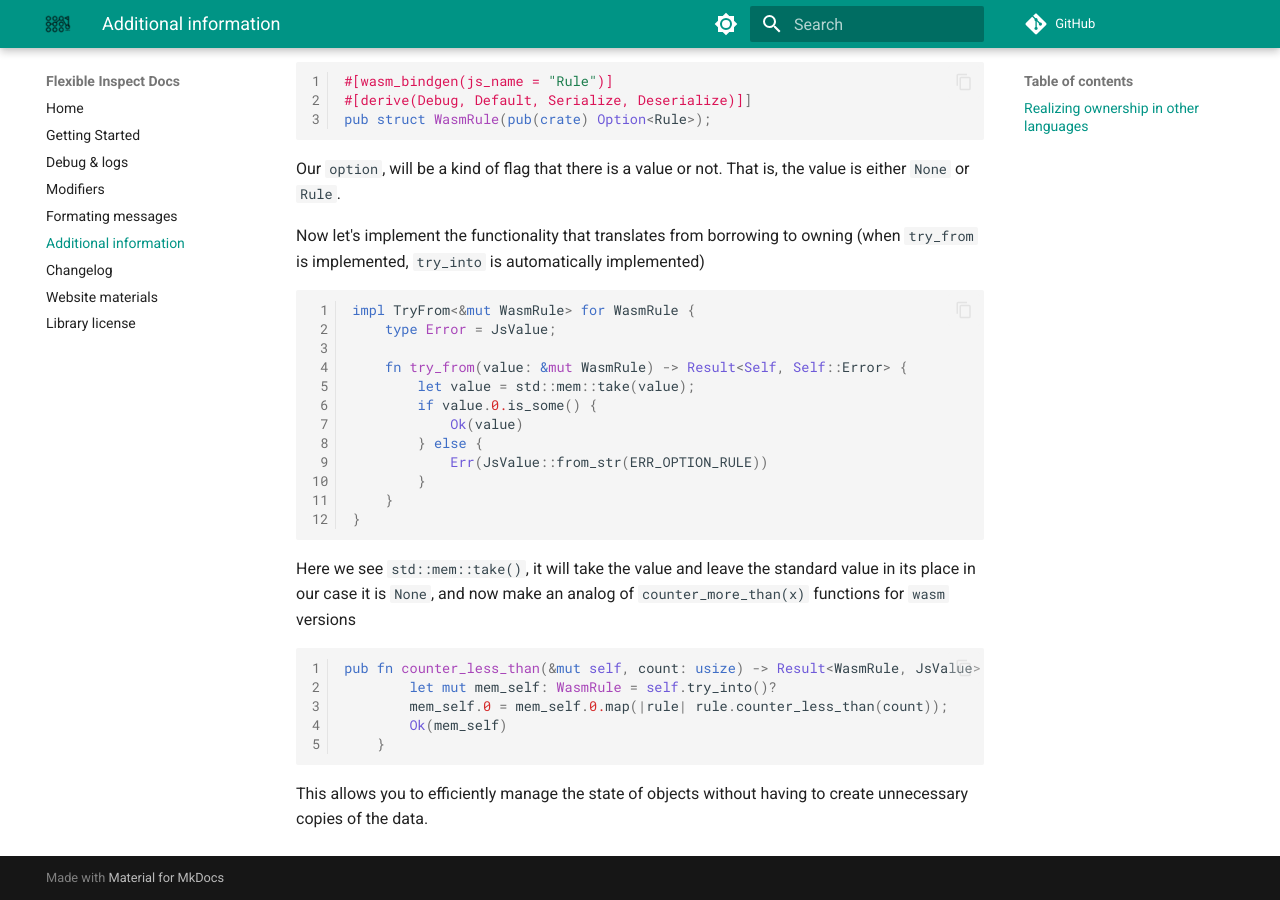
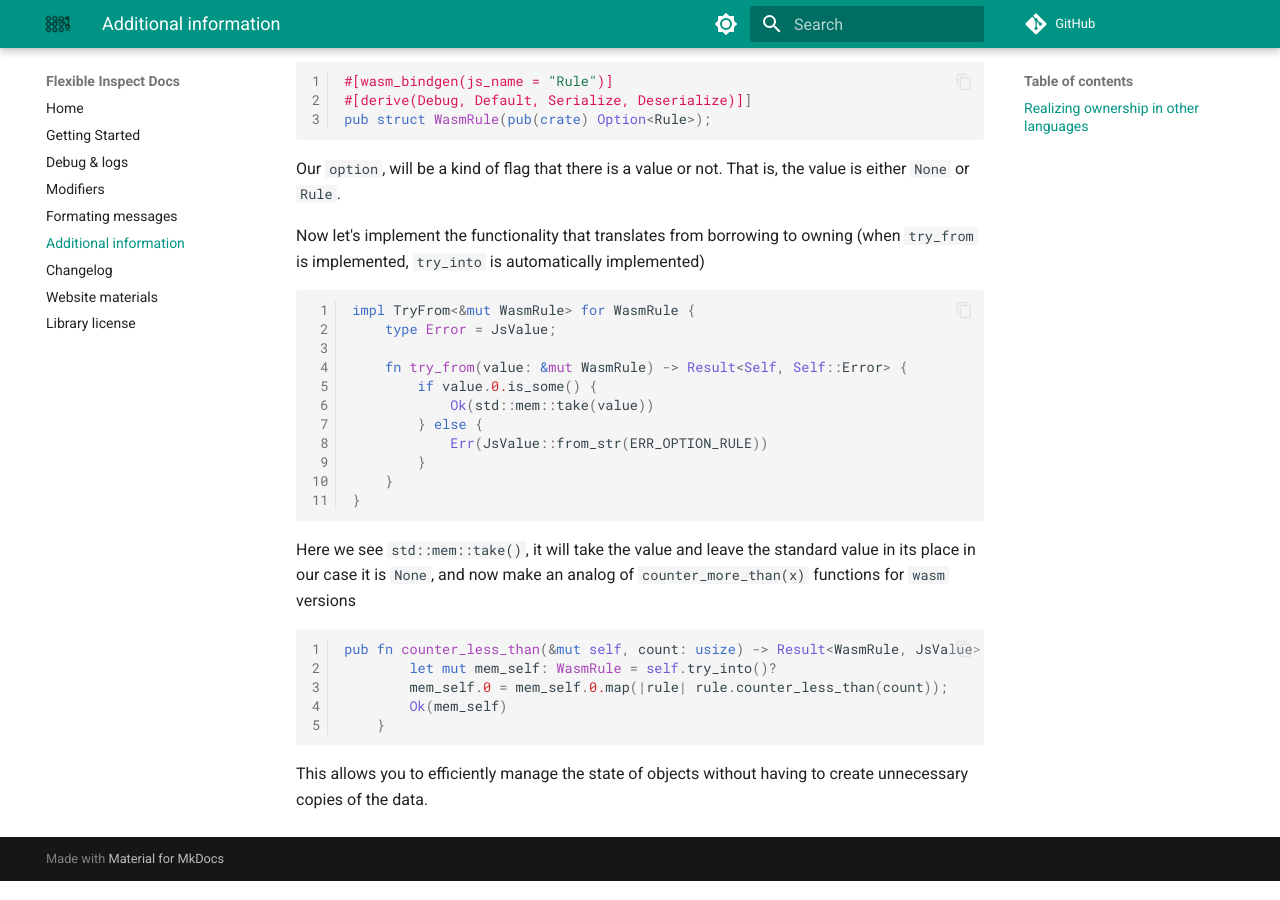
Before and after one commit to m62624/flexible_inspect, an MkDocs documentation site: the page built from docs/additional_information.md, in a window 1280 px wide and 900 px high, scrolled down 850 px. Built offline with MkDocs 1.6.1 and Material for MkDocs 9.7.7, drawn with Linux system fonts in a browser that asks for light colours; comment, search, counter and statistics services are not loaded.

Commit message:
docs: updated documentation

```diff
--- a/docs/additional_information.md
+++ b/docs/additional_information.md
@@ -40,9 +40,8 @@ impl TryFrom<&mut WasmRule> for WasmRule {
     type Error = JsValue;
 
     fn try_from(value: &mut WasmRule) -> Result<Self, Self::Error> {
-        let value = std::mem::take(value);
         if value.0.is_some() {
-            Ok(value)
+            Ok(std::mem::take(value))
         } else {
             Err(JsValue::from_str(ERR_OPTION_RULE))
         }
```
